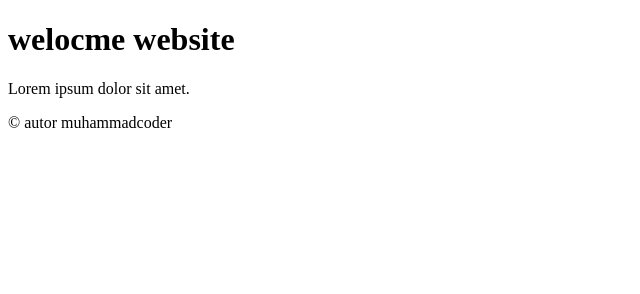
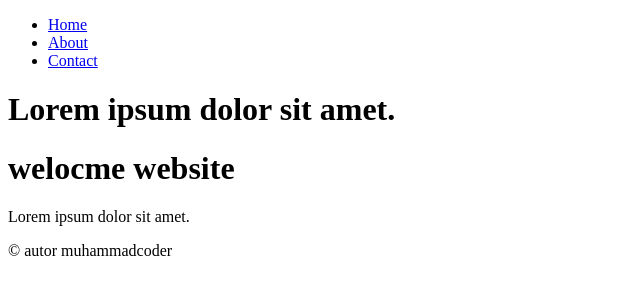
Before and after one commit to muhammadyusuf364/onlinestore, a plain HTML site: page index.html in a window 1280 px wide. Shown: the whole page, without its empty margins (0-640 px from the left). Drawn offline with Linux system fonts and the light colour scheme.

Commit message:
adde main

```diff
--- a/index.html
+++ b/index.html
@@ -6,6 +6,18 @@
     <title>Document</title>
 </head>
 <body>
+
+    <nav>
+        <ul>
+            <li><a href="#">Home</a></li>
+            <li><a href="#">About</a></li>
+            <li><a href="#">Contact</a></li>
+        </ul>
+    </nav>
+
+    <main>
+        <h1>Lorem ipsum dolor sit amet.</h1>
+    </main>
     <h1>welocme website</h1>
     <p>Lorem ipsum dolor sit amet.</p>
     <footer>
```
